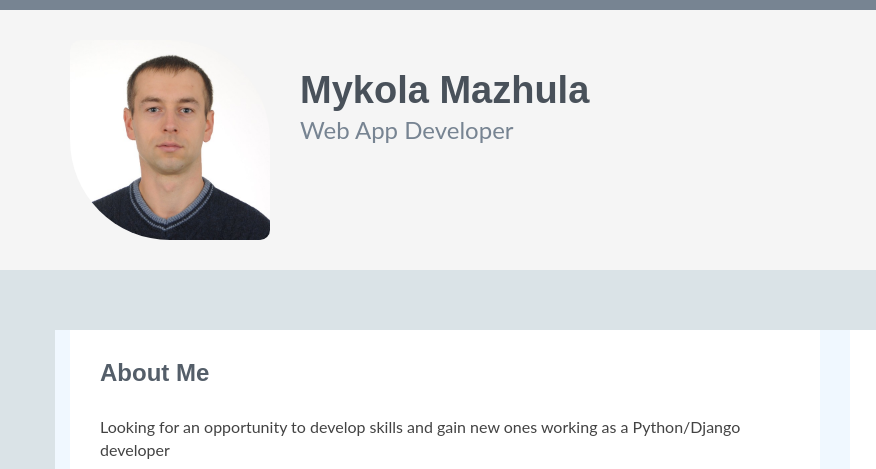
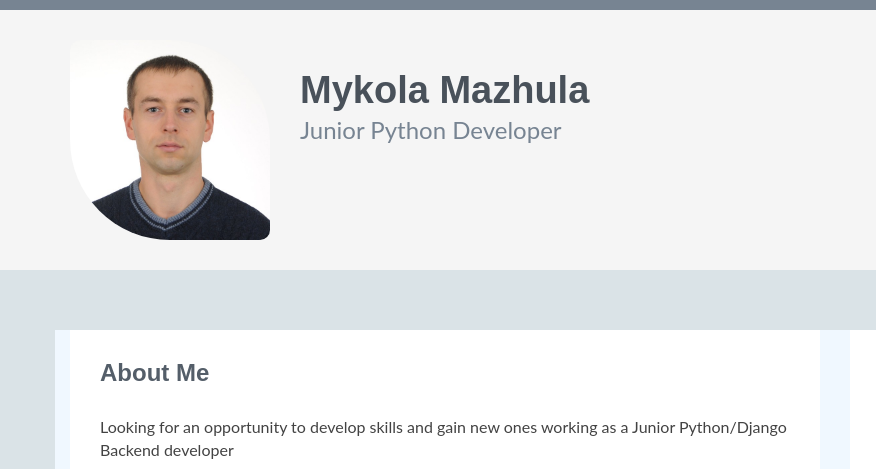
Before and after one commit to Nickolasso2/Nickolasso2.github.io, a plain HTML site: page index.html in a window 1280 px wide. Shown: the top 469 px of the page, 0-876 px from the left. Drawn offline with Linux system fonts and the light colour scheme.

Commit message:
changed title

```diff
--- a/index.html
+++ b/index.html
@@ -3,7 +3,7 @@
 <html lang="en">
 
 <head>
-    <title>I like Django</title>
+    <title>Mykola Mazhula</title>
     <!-- Meta -->
     <meta charset="utf-8">
     <meta http-equiv="X-UA-Compatible" content="IE=edge">
@@ -30,7 +30,7 @@
                     border-radius: 10px 100px;"></div>
             <div class="profile-content pull-left">
                 <h1 class="name">Mykola Mazhula</h1>
-                <h2 class="desc slide-fwd-center">Web App Developer</h2>
+                <h2 class="desc slide-fwd-center">Junior Python Developer</h2>
 
 
 
@@ -51,7 +51,7 @@
                     <div class="section-inner">
                         <h2 class="heading">About Me</h2>
                         <div class="content">
-                            <p>Looking for an opportunity to develop skills and gain new ones working as a Python/Django developer</p>
+                            <p>Looking for an opportunity to develop skills and gain new ones working as a Junior Python/Django Backend developer</p>
 
                             <p>I am passionate about learning programming and am constantly expanding my knowledge. I especially like to find backend solutions.</p>
 
```
